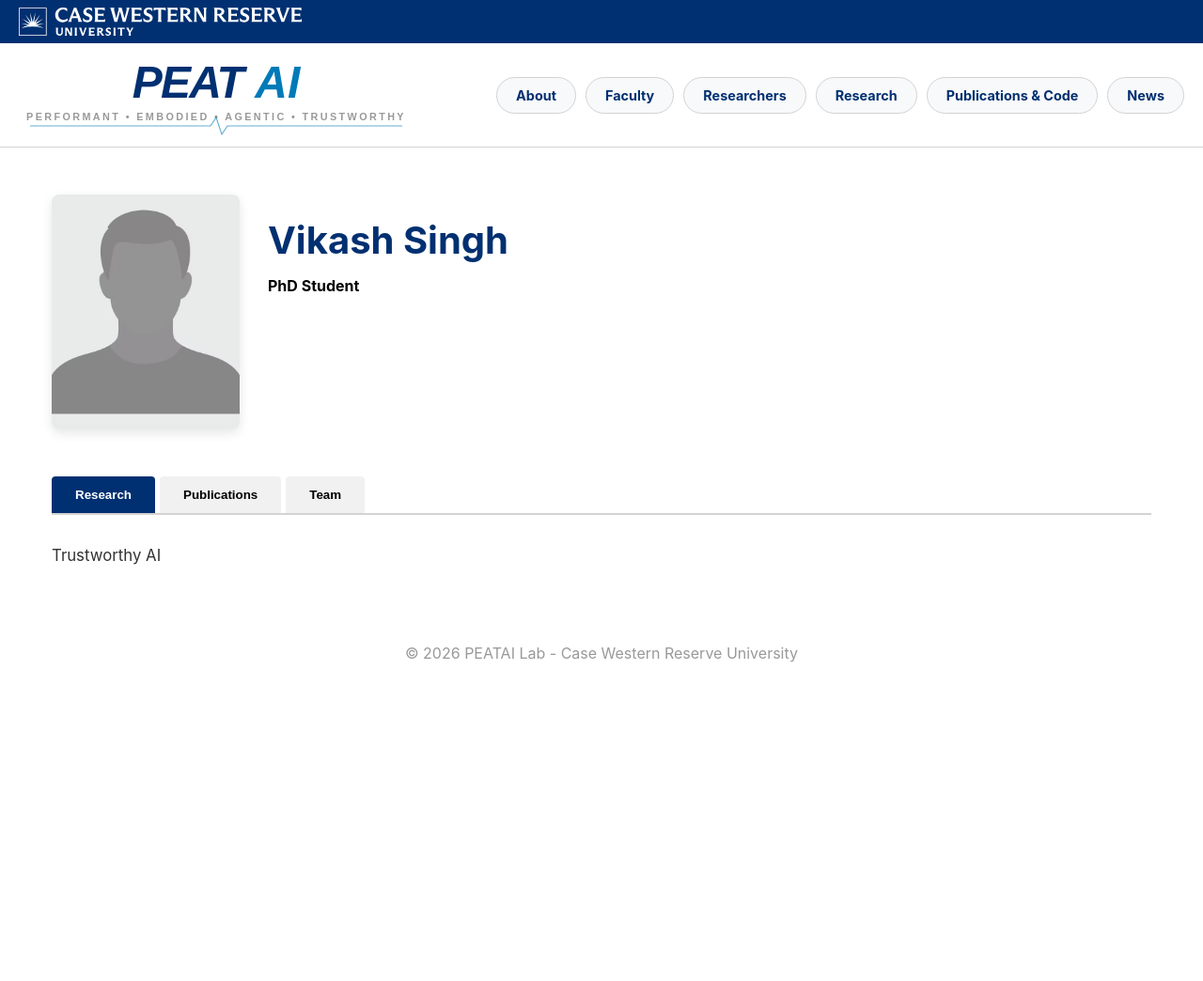
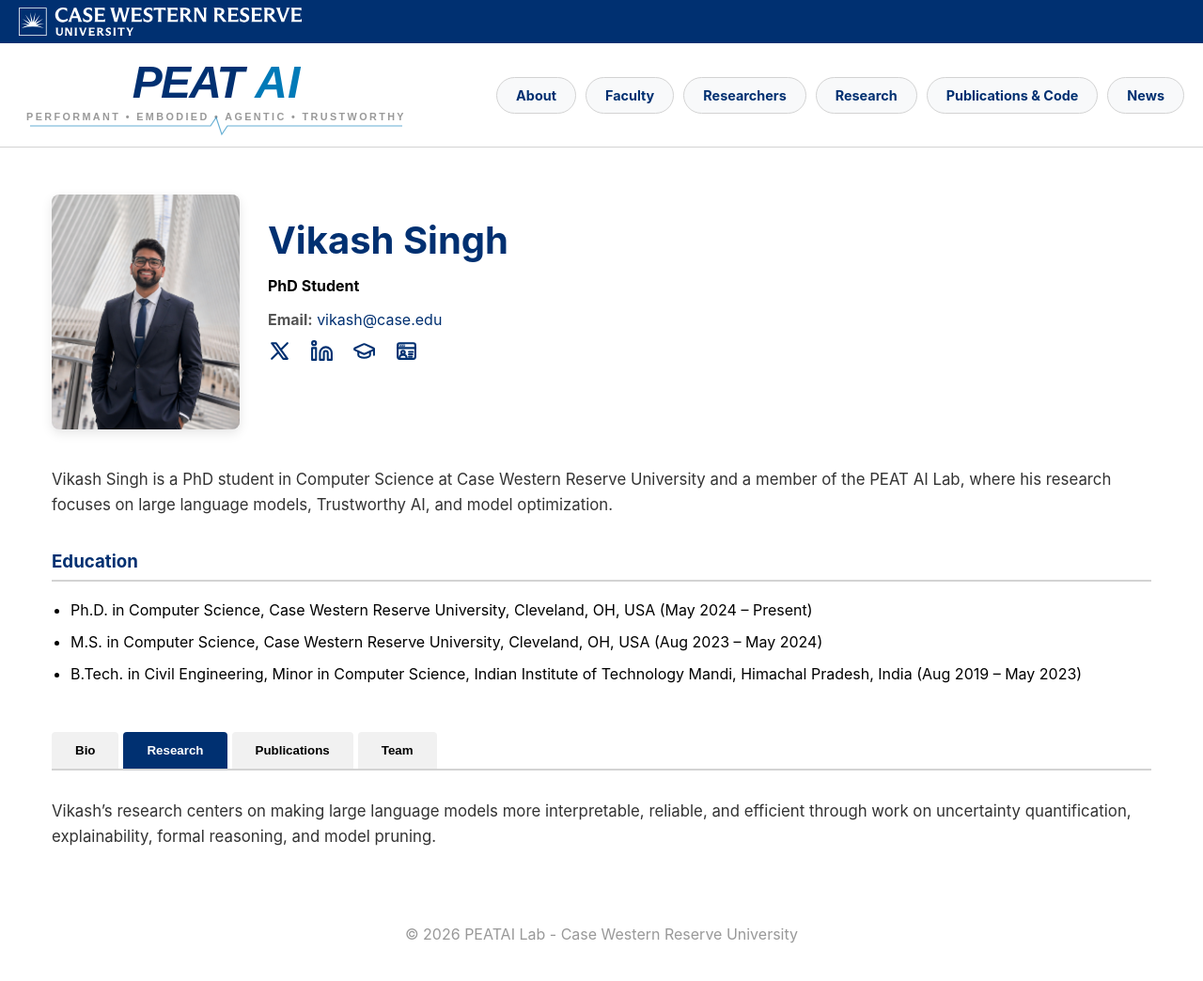
Before and after one commit to case-peatai/case-peatai.github.io, a Jekyll site: the page built from _people/vikash-singh.md, in a window 1280 px wide. Shown: the whole page at 94% size. Built offline with Jekyll 4.4.1, drawn with Linux system fonts in a browser that asks for light colours; before the commit the page ends 900 px from its top, so only the background shows below that.

Commit message:
chore: add Vikash's profile

```diff
--- a/_people/vikash-singh.md
+++ b/_people/vikash-singh.md
@@ -5,6 +5,43 @@ slug: "vikash-singh"
 type: "researcher"
 level: "PHD"
 role: "PhD Student"
-research_summary: "Trustworthy AI"
+
+# --- CONTACT & SOCIALS ---
+email: "vikash@case.edu"
+personal_site: "https://vikash-singh.me"
+twitter: "https://x.com/vikash_joh60795"
+linkedin: "https://www.linkedin.com/in/vikash-singh-john/"
+google_scholar: "https://scholar.google.com/citations?user=zt0c4WsAAAAJ"
+
+# --- PROFILE PHOTO ---
+image: "/assets/images/vikash-singh.png"
+
+# --- BIOGRAPHY TABS ---
+intro: |
+  Vikash Singh is a PhD student in Computer Science at Case Western Reserve University and a member of the PEAT AI Lab, where his research focuses on large language models, Trustworthy AI, and model optimization.
+bio: |
+  Vikash Singh is a Computer Science PhD student at Case Western Reserve University, advised by Professor Vipin Chaudhary in the PEAT AI Lab. His research sits at the intersection of large language models and trustworthy AI, with a particular emphasis on Formal Verification, uncertainty quantification, explainable AI, formal reasoning, and efficient inference.
+
+  Before joining the PhD program, Vikash completed a Master of Science in Computer Science at Case Western Reserve University. He earned his Bachelor of Technology in Civil Engineering with a Minor in Computer Science from the Indian Institute of Technology Mandi, where his interest in machine learning and scientific computing first took shape.
+
+  Through his work, Vikash aims to make modern AI systems more transparent, reliable, and computationally efficient, so that they can be deployed responsibly in high-stakes scientific and engineering settings.
+
+# --- RESEARCH & PUBLICATIONS ---
+research_summary: "Vikash's research centers on making large language models more interpretable, reliable, and efficient through work on uncertainty quantification, explainability, formal reasoning, and model pruning."
+
+
+# --- TEAM, MENTORS & COLLABORATORS ---
 mentors: ["vipin-chaudhary"]
+collaborators:
+  - "debargha-ganguly"
+  - "weicong-chen"
+  - "biyao-zhang"
+  - "shouren-wang"
+  - "mohsen-hariri"
+
+# --- ADDITIONAL INFO ---
+education:
+  - "Ph.D. in Computer Science, Case Western Reserve University, Cleveland, OH, USA (May 2024 – Present)"
+  - "M.S. in Computer Science, Case Western Reserve University, Cleveland, OH, USA (Aug 2023 – May 2024)"
+  - "B.Tech. in Civil Engineering, Minor in Computer Science, Indian Institute of Technology Mandi, Himachal Pradesh, India (Aug 2019 – May 2023)"
 ---
```
Also changed, not shown: _papers/2024-hipc.md (+1 -1 lines), assets/images/vikash-singh.png (added).
